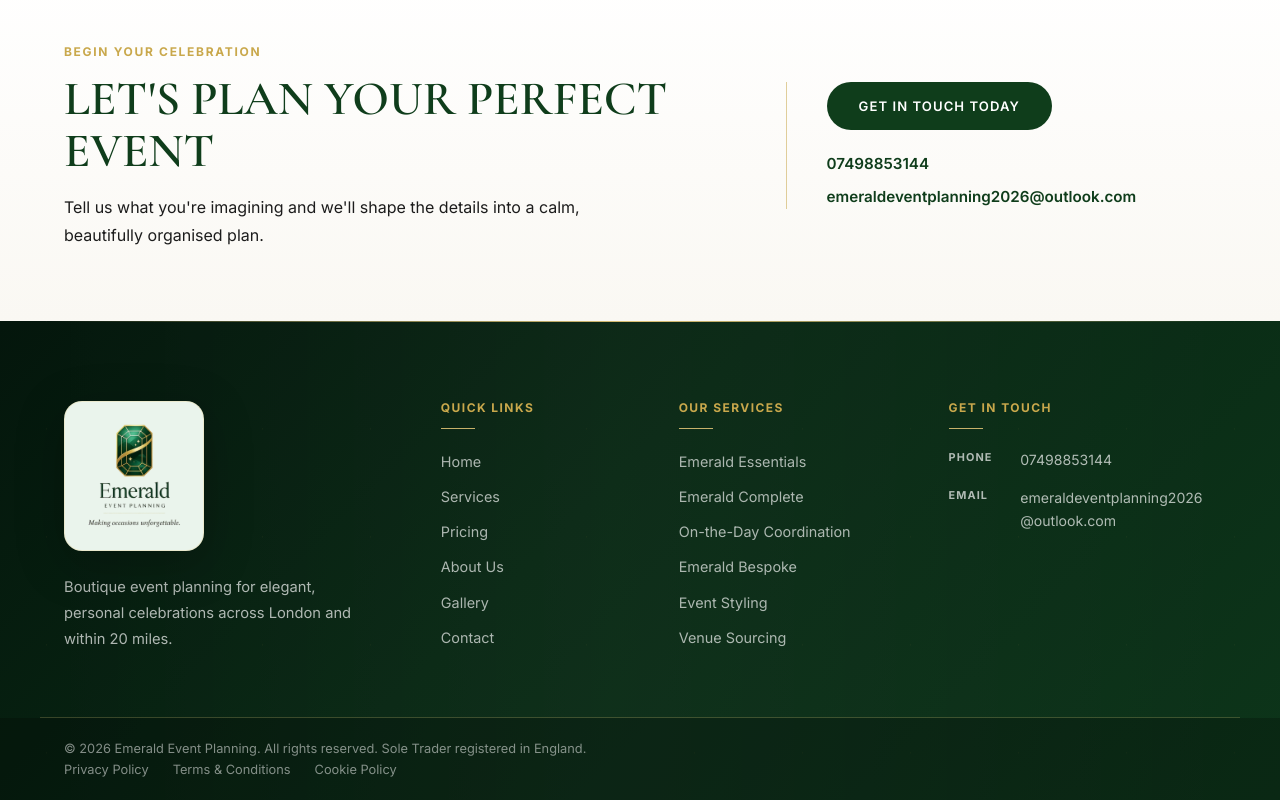
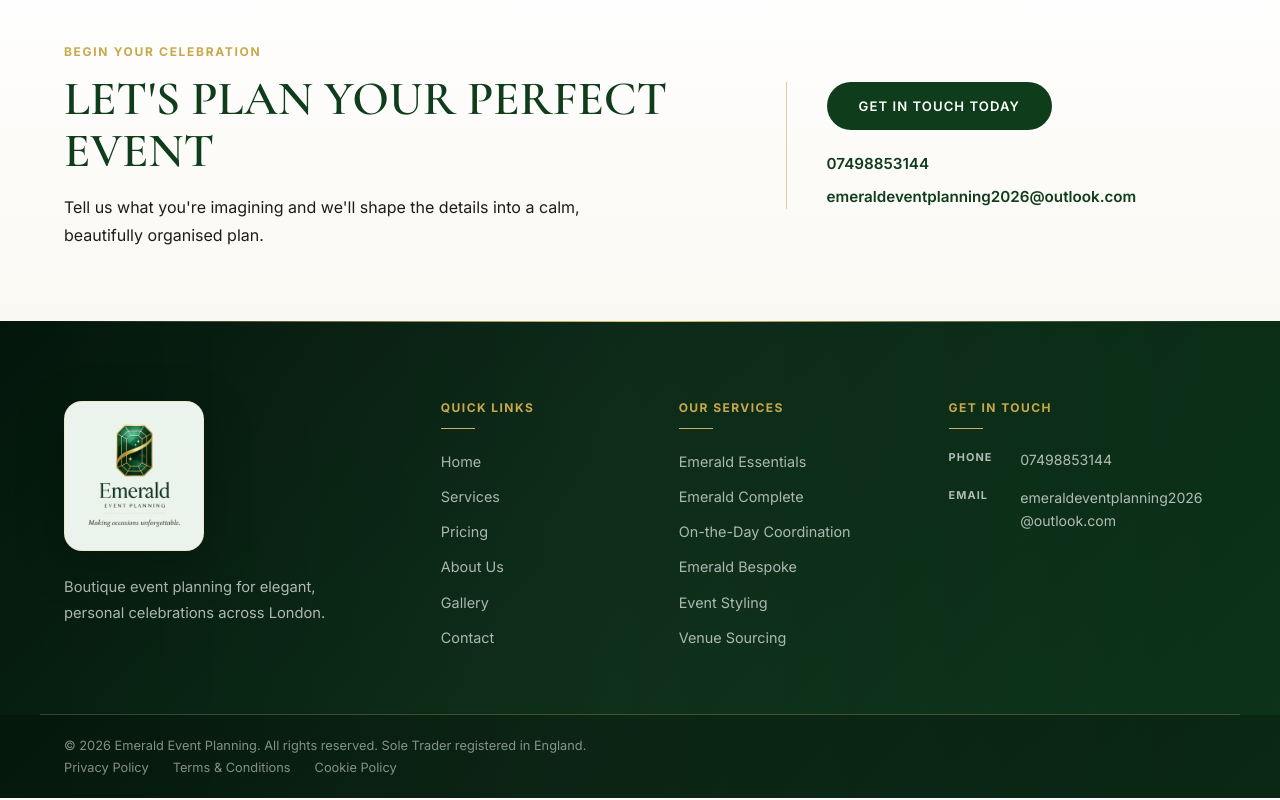
Before and after one commit to EduardP19/emerald-events-planning, a Next.js app: page / in a window 1280 px wide. Shown: the part 4092-4892 px from the top of the page. Built offline with nearby package versions, Linux system fonts and the light colour scheme.

Commit message:
Update footer description to remove reference to service area

```diff
--- a/src/components/Footer.tsx
+++ b/src/components/Footer.tsx
@@ -13,7 +13,7 @@ export default function Footer() {
           <div className={styles.logoRow}>
             <Image src="/logo_nobg.png" alt="Emerald Event Planning" width={170} height={187} />
           </div>
-          <p className={styles.desc}>Boutique event planning for elegant, personal celebrations across London and within 20 miles.</p>
+          <p className={styles.desc}>Boutique event planning for elegant, personal celebrations across London.</p>
         </div>
 
         <div className={styles.col}>
```
